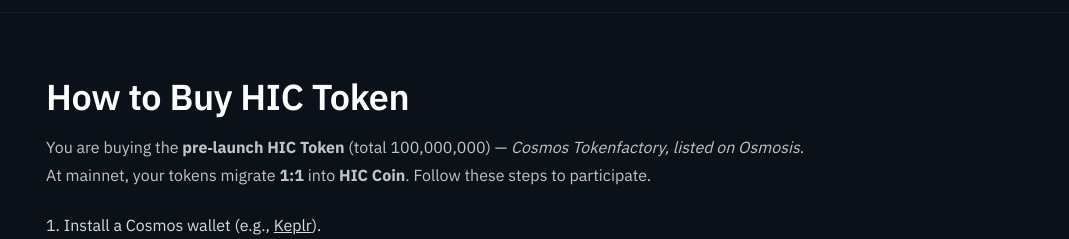
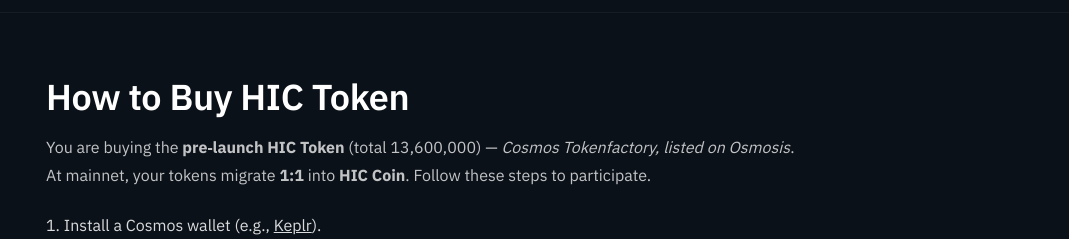
Before and after one commit to HicDevs/hickory-blockchain-web, a React (Vite) app: page / in a window 1280 px wide. Shown: the part 2660-2899 px from the top of the page, without its empty margins (98-1167 px from the left). Built offline with nearby package versions, Linux system fonts and the light colour scheme.

Commit message:
Update HowToBuySection content

```diff
--- a/src/components/HowToBuySection.jsx
+++ b/src/components/HowToBuySection.jsx
@@ -4,7 +4,7 @@
       <div className="max-w-5xl mx-auto px-4">
         <h2 className="text-3xl sm:text-4xl font-semibold mb-4 tracking-tightish">How to Buy HIC Token</h2>
         <p className="text-white/75 leading-7 max-w-3xl">
-          You are buying the <strong>pre‑launch HIC Token</strong> (total 100,000,000) — <em>Cosmos Tokenfactory, listed on Osmosis</em>. At mainnet, your tokens migrate <strong>1:1</strong> into <strong>HIC Coin</strong>. Follow these steps to participate.
+          You are buying the <strong>pre‑launch HIC Token</strong> (total 13,600,000) — <em>Cosmos Tokenfactory, listed on Osmosis</em>. At mainnet, your tokens migrate <strong>1:1</strong> into <strong>HIC Coin</strong>. Follow these steps to participate.
         </p>
         <ol className="mt-6 space-y-3 list-decimal list-inside text-white/85">
           <li>
```
